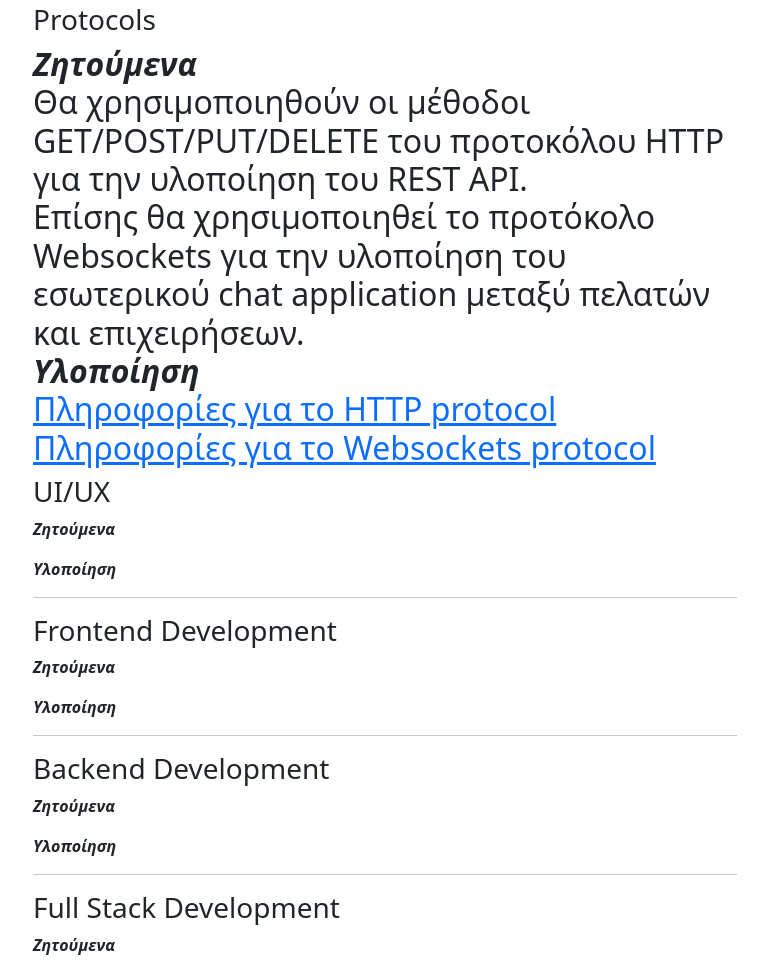
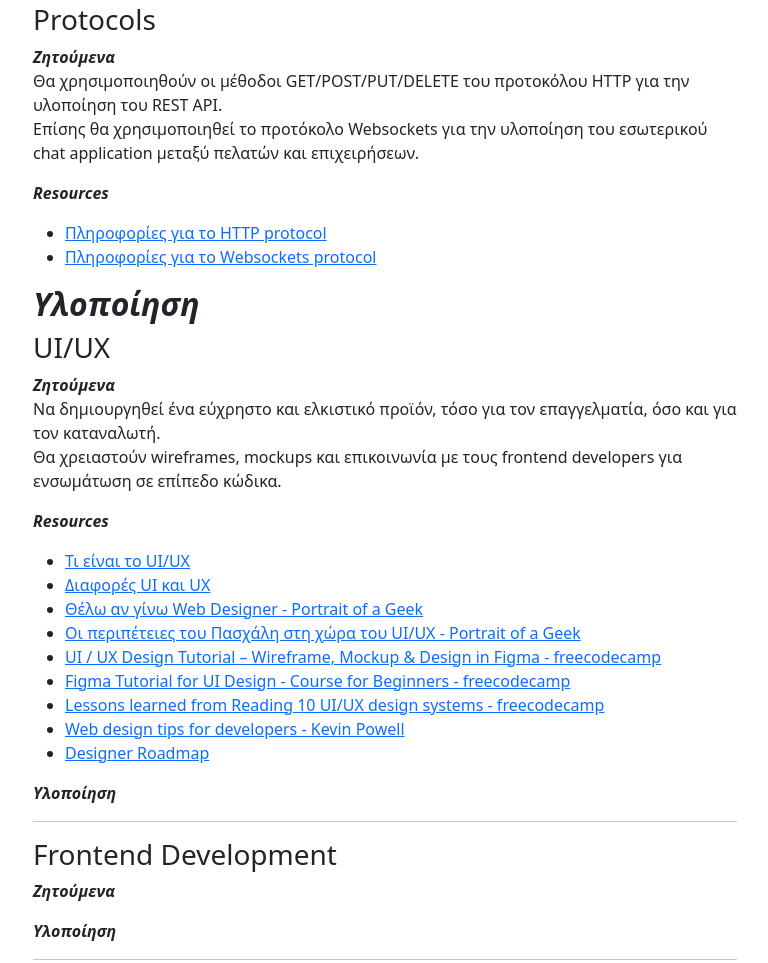
Before and after one commit to antsinar/bookville_gr, an Eleventy site: page src/page_content/documentation.md in a window 1280 px wide. Shown: the part 5160-6123 px from the top of the page, without its empty margins (445-1213 px from the left). Built offline with nearby package versions, Linux system fonts and the light colour scheme; Eleventy itself is replaced by a stand-in of ours; files that its build step writes are made by us from their sources.

Commit message:
Update Page Content “documentation”

```diff
--- a/src/page_content/documentation.md
+++ b/src/page_content/documentation.md
@@ -198,16 +198,33 @@ ERP, Enterprise Resource Planning, Λογισμικό Μηχανογράφηση
 ***Ζητούμενα***
 Θα χρησιμοποιηθούν οι μέθοδοι GET/POST/PUT/DELETE του προτοκόλου HTTP για την υλοποίηση του REST API.
 Επίσης θα χρησιμοποιηθεί το προτόκολο Websockets για την υλοποίηση του εσωτερικού chat application μεταξύ πελατών και επιχειρήσεων.
+
+***Resources***
+- [Πληροφορίες για το HTTP protocol](https://developer.mozilla.org/en-US/docs/Web/HTTP)
+- [Πληροφορίες για το Websockets protocol](https://developer.mozilla.org/en-US/docs/Web/API/WebSockets_API)
+
 ***Υλοποίηση***
-[Πληροφορίες για το HTTP protocol](https://developer.mozilla.org/en-US/docs/Web/HTTP)
-[Πληροφορίες για το Websockets protocol](https://developer.mozilla.org/en-US/docs/Web/API/WebSockets_API)
 ---
 
 ### UI/UX
 
 ***Ζητούμενα***
+Να δημιουργηθεί ένα εύχρηστο και ελκιστικό προϊόν, τόσο για τον επαγγελματία, όσο και για τον καταναλωτή.
+Θα χρειαστούν wireframes, mockups και επικοινωνία με τους frontend developers για ενσωμάτωση σε επίπεδο κώδικα.
+
+***Resources***
+- [Τι είναι το UI/UX](https://developgreece.com/ux-ui-design-diafores/)
+- [Διαφορές UI και UX](https://careerfoundry.com/en/blog/ux-design/the-difference-between-ux-and-ui-design-a-laymans-guide/)
+- [Θέλω αν γίνω Web Designer - Portrait of a Geek](https://www.youtube.com/watch?v=O6IOTj0QLyw)
+- [Οι περιπέτειες του Πασχάλη στη χώρα του UI/UX - Portrait of a Geek](https://www.youtube.com/watch?v=v-Cb2jBR5HE)
+- [UI / UX Design Tutorial – Wireframe, Mockup & Design in Figma - freecodecamp](https://www.youtube.com/watch?v=c9Wg6Cb_YlU)
+- [Figma Tutorial for UI Design - Course for Beginners - freecodecamp](https://www.youtube.com/watch?v=jwCmIBJ8Jtc)
+- [Lessons learned from Reading 10 UI/UX design systems - freecodecamp](https://www.freecodecamp.org/news/lessons-learned-from-reading-10-ui-ux-design-systems/)
+- [Web design tips for developers - Kevin Powell](https://www.youtube.com/watch?v=ykn4XNDwW7Q)
+- [Designer Roadmap](https://github.com/togiberlin/ui-ux-designer-roadmap)
 
 ***Υλοποίηση***
+
 
 ---
 
```
